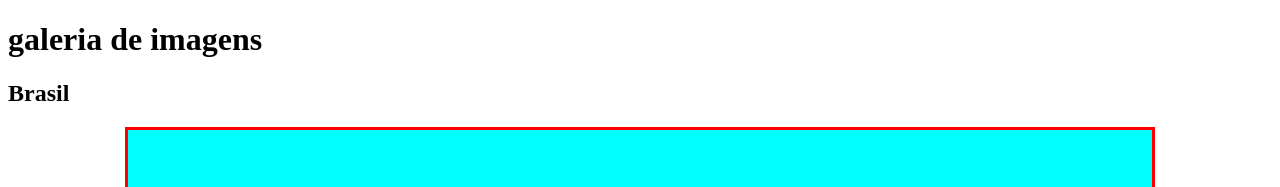
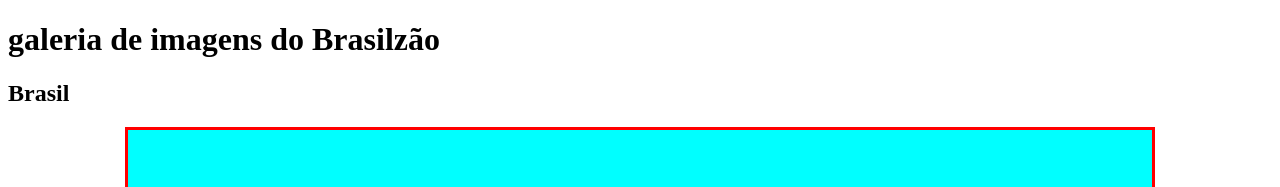
Before and after one commit to prtheking/aula-imagens, a plain HTML site: page index.html in a window 1280 px wide. Shown: the top 187 px of the page. Drawn offline with Linux system fonts and the light colour scheme; grey boxes are pictures that could not be loaded.

Commit message:
comiit 3 30-04

```diff
--- a/index.html
+++ b/index.html
@@ -7,7 +7,7 @@
     <link rel="stylesheet" href="style.css">
 </head>
 <body>
-  <h1>galeria de imagens</h1>
+  <h1>galeria de imagens do Brasilzão</h1>
   <h2>Brasil</h2>
   <div id="brasil">
     <img src="https://i.pinimg.com/originals/66/67/d4/6667d4c9f56d931e1c527b734560906f.gif" alt="" class="brasilimg">
```
